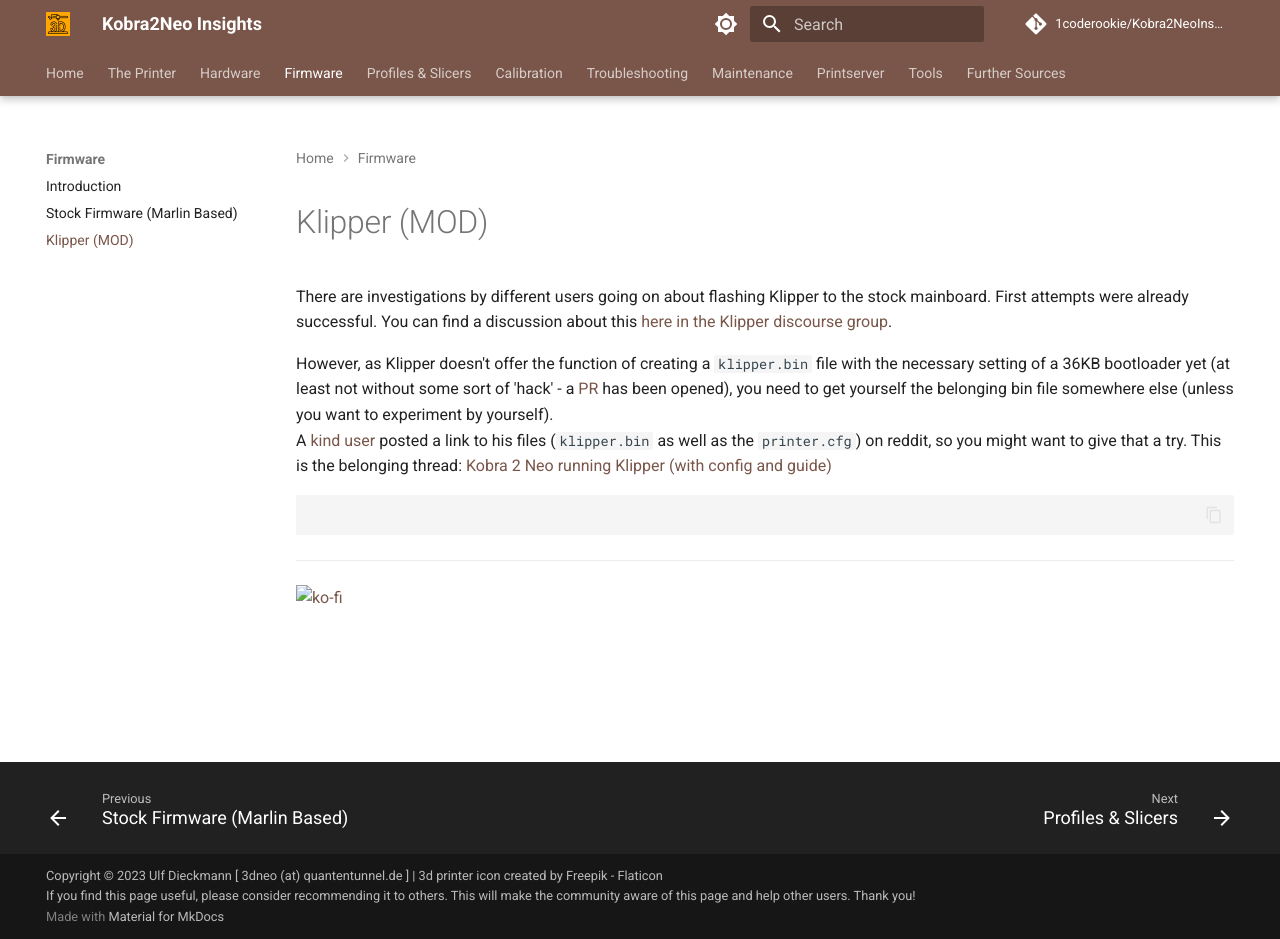
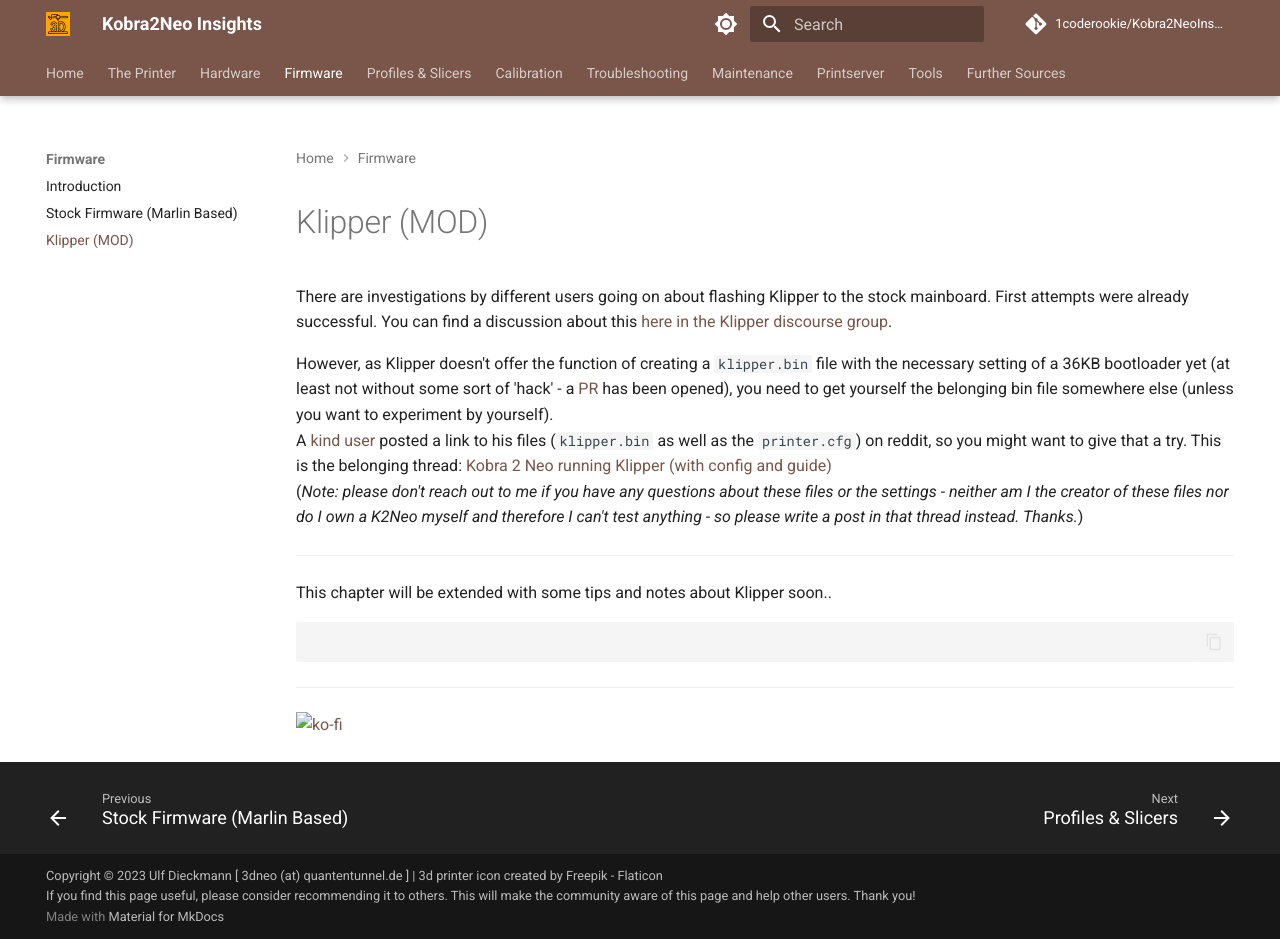
Before and after one commit to 1coderookie/Kobra2NeoInsights, an MkDocs documentation site: the page built from docs/firmware/fw_klipper.md, in a window 1280 px wide and 939 px high. Built offline with MkDocs 1.6.1 and Material for MkDocs 9.7.7, drawn with Linux system fonts in a browser that asks for light colours; comment, search, counter and statistics services are not loaded.

Commit message:
Update fw_klipper.md

```diff
--- a/docs/firmware/fw_klipper.md
+++ b/docs/firmware/fw_klipper.md
@@ -6,8 +6,11 @@
 
 However, as Klipper doesn't offer the function of creating a `klipper.bin` file with the necessary setting of a 36KB bootloader yet (at least not without some sort of 'hack' - a [PR](https://github.com/Klipper3d/klipper/pull/6449) has been opened), you need to get yourself the belonging bin file somewhere else (unless you want to experiment by yourself).
 A [kind user](https://www.reddit.com/user/Mysterious_Cable6854/) posted a link to his files (`klipper.bin` as well as the `printer.cfg`) on reddit, so you might want to give that a try. This is the belonging thread: [Kobra 2 Neo running Klipper (with config and guide)](https://www.reddit.com/r/anycubic/comments/1987n78/kobra_2_neo_running_klipper_with_config_and_guide/)
+(*Note: please don't reach out to me if you have any questions about these files or the settings - neither am I the creator of these files nor do I own a K2Neo myself and therefore I can't test anything - so please write a post in that thread instead. Thanks.*)
 
+---
 
+This chapter will be extended with some tips and notes about Klipper soon..
 
 <!---
 Can you run [Klipper](https://www.klipper3d.org/) on the stock mainboard of the **Go** and **Neo**?
```
